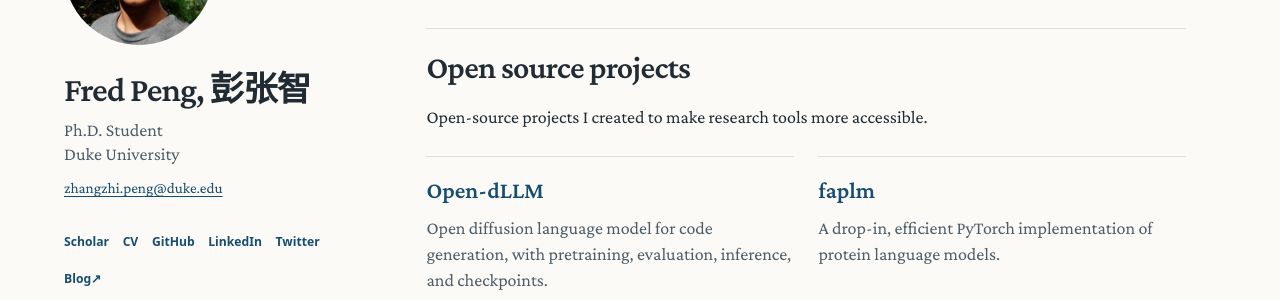
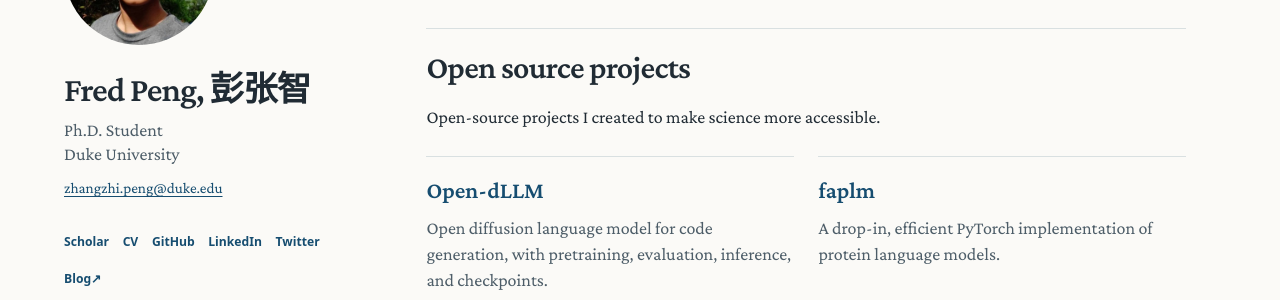
Before and after one commit to pengzhangzhi/home, a Jekyll site: the page built from index.md, in a window 1280 px wide and 900 px high, scrolled down 979 px. Shown: the part 153-453 px from the top of the window. Built offline with Jekyll 4.4.1, drawn with Linux system fonts in a browser that asks for light colours; comment, search, counter and statistics services are not loaded; our own code applies the rules of GitHub Pages for plain Markdown files.

Commit message:
Update open source introduction

```diff
--- a/_includes/open-source-projects.html
+++ b/_includes/open-source-projects.html
@@ -1,6 +1,6 @@
 <section class="open-source" aria-labelledby="open-source-projects">
   <h2 id="open-source-projects">Open source projects</h2>
-  <p>Open-source projects I created to make research tools more accessible.</p>
+  <p>Open-source projects I created to make science more accessible.</p>
   <div class="project-grid">
     <article class="project">
       <h3><a href="https://github.com/pengzhangzhi/Open-dLLM">Open-dLLM</a></h3>
```
